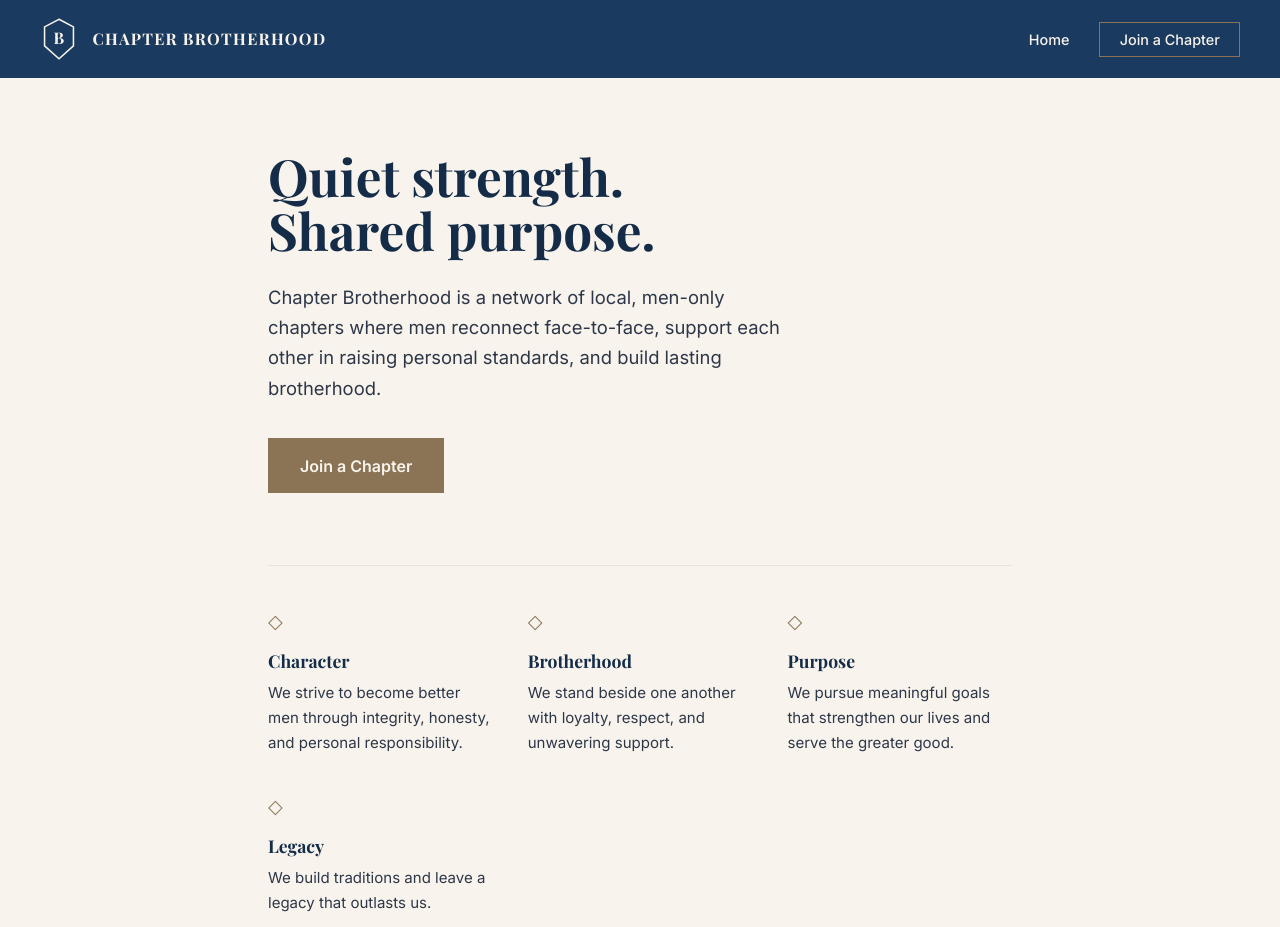
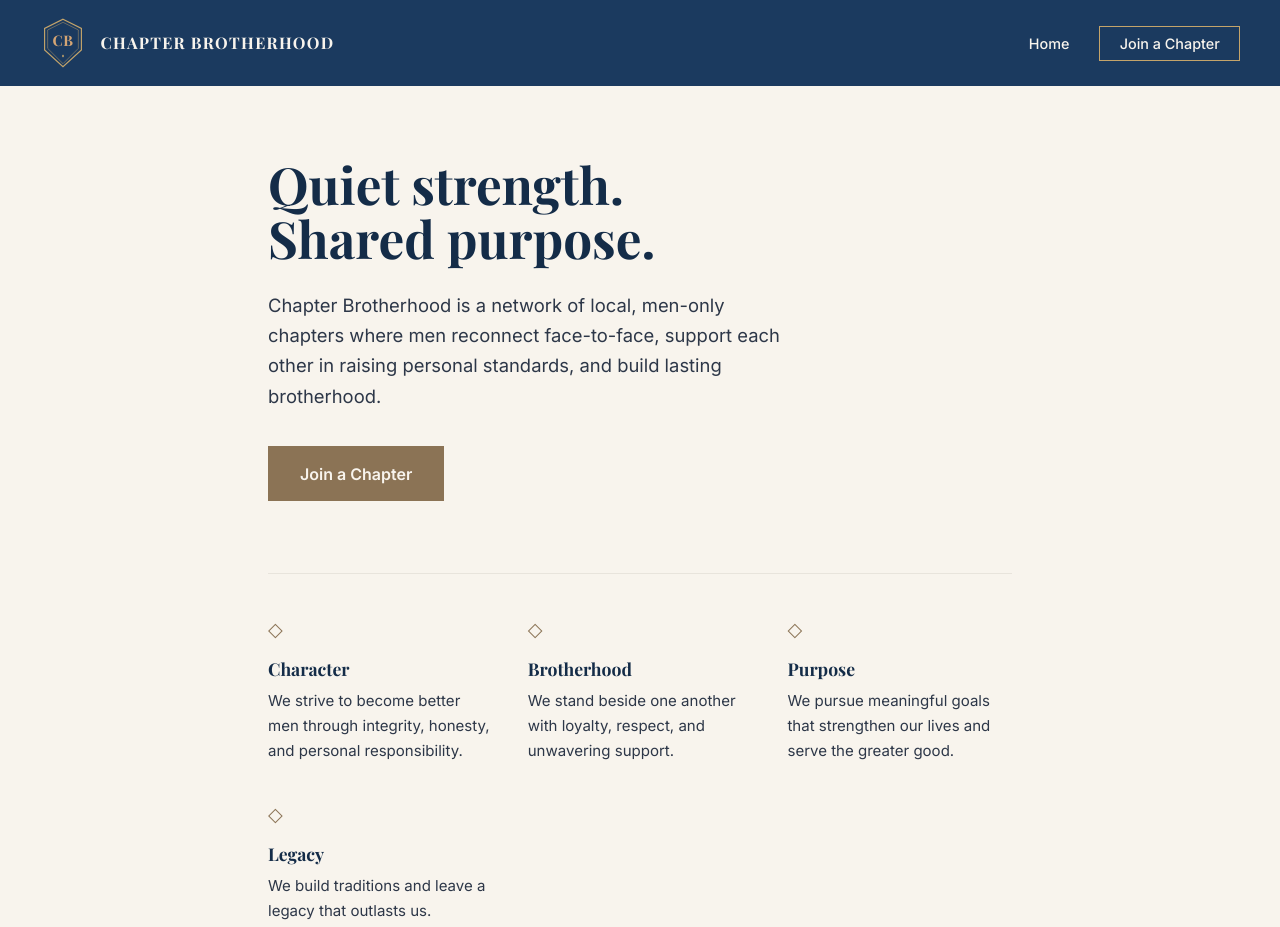
Before and after one commit to stumpyuk1/chapter-brotherhood, a plain HTML site: page index.html in a window 1280 px wide. Shown: the top 927 px of the page. Drawn offline with nearby package versions, Linux system fonts and the light colour scheme.

Commit message:
Update logo to decorative navy shield with gold/copper CB monogram matching preferred design

```diff
--- a/css/style.css
+++ b/css/style.css
@@ -1,4 +1,4 @@
-/* Chapter Brotherhood – lighter navy, moodboard-aligned */
+/* Chapter Brotherhood – lighter navy, decorative CB shield logo */
 :root {
   --navy: #1B3A5F;
   --navy-dark: #142C48;
@@ -7,6 +7,7 @@
   --warm-grey: #E8E4DC;
   --bronze: #8B7355;
   --bronze-dark: #6B5A45;
+  --gold: #C4A46A;
 }
 
 * { box-sizing: border-box; margin: 0; padding: 0; }
@@ -38,8 +39,8 @@ header {
 }
 
 .shield-logo {
-  width: 38px;
-  height: 46px;
+  width: 46px;
+  height: 54px;
   flex-shrink: 0;
 }
 
@@ -52,7 +53,7 @@ nav a {
 }
 
 .btn-nav {
-  border: 1px solid var(--bronze);
+  border: 1px solid var(--gold);
   padding: 0.5rem 1.2rem;
   color: var(--ivory) !important;
 }
--- a/index.html
+++ b/index.html
@@ -12,9 +12,15 @@
 <body>
   <header>
     <div class="logo">
-      <svg class="shield-logo" viewBox="0 0 100 120" xmlns="http://www.w3.org/2000/svg">
-        <path d="M50 8 L88 28 L88 78 L50 112 L12 78 L12 28 Z" fill="none" stroke="#F8F4ED" stroke-width="4"/>
-        <text x="50" y="74" font-family="Playfair Display, serif" font-size="42" font-weight="700" fill="#F8F4ED" text-anchor="middle">B</text>
+      <svg class="shield-logo" viewBox="0 0 120 140" xmlns="http://www.w3.org/2000/svg">
+        <!-- Outer shield -->
+        <path d="M60 8 L108 32 L108 88 L60 132 L12 88 L12 32 Z" fill="#1B3A5F" stroke="#C4A46A" stroke-width="3"/>
+        <!-- Inner border -->
+        <path d="M60 16 L100 36 L100 84 L60 124 L20 84 L20 36 Z" fill="none" stroke="#C4A46A" stroke-width="1.2"/>
+        <!-- CB monogram -->
+        <text x="60" y="78" font-family="Playfair Display, serif" font-size="38" font-weight="700" fill="#D4A574" text-anchor="middle">CB</text>
+        <!-- Small decorative diamond -->
+        <path d="M60 100 L63 104 L60 108 L57 104 Z" fill="#C4A46A"/>
       </svg>
       <span>CHAPTER BROTHERHOOD</span>
     </div>
```
